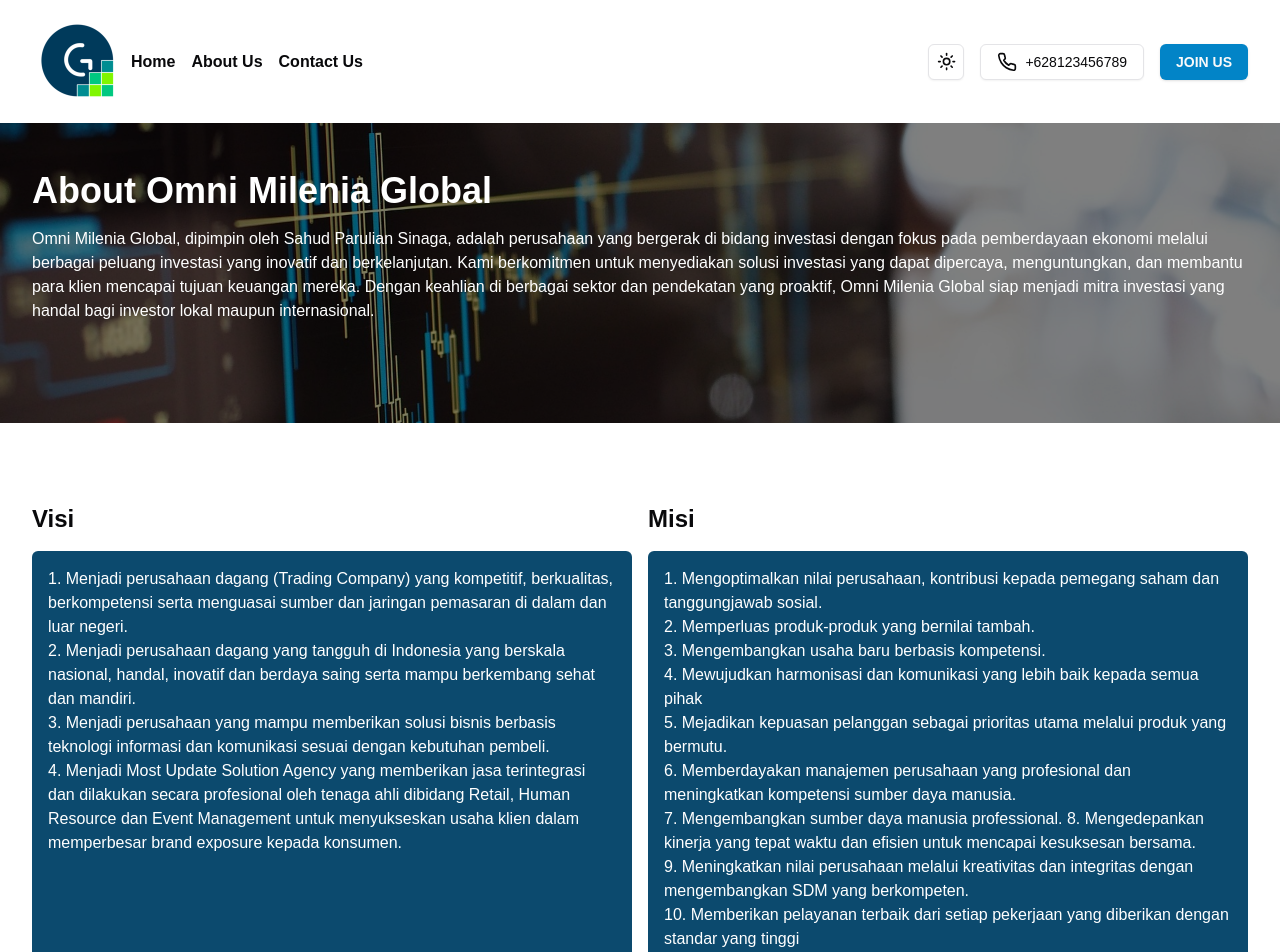
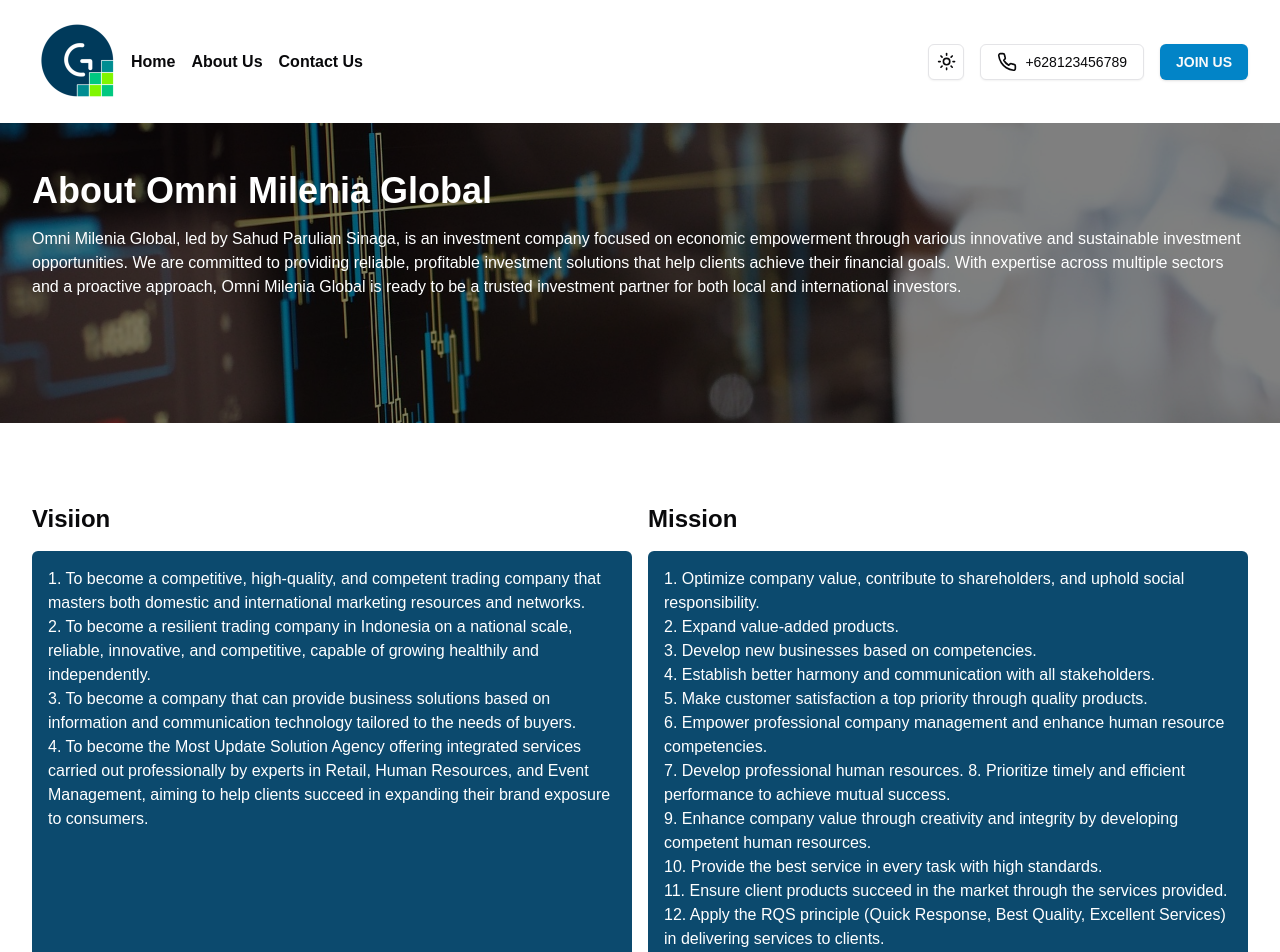
Before and after one commit to DriyandoAndreas/omniglobal, a Next.js app: page /about in a window 1280 px wide. Shown: the top 952 px of the page. Built offline with nearby package versions, Linux system fonts and the light colour scheme.

Commit message:
update ui & styling

```diff
--- a/src/app/about/page.tsx
+++ b/src/app/about/page.tsx
@@ -17,15 +17,14 @@ export default function page() {
             About Omni Milenia Global
           </h2>
           <p className="text-white ">
-            Omni Milenia Global, dipimpin oleh Sahud Parulian Sinaga, adalah
-            perusahaan yang bergerak di bidang investasi dengan fokus pada
-            pemberdayaan ekonomi melalui berbagai peluang investasi yang
-            inovatif dan berkelanjutan. Kami berkomitmen untuk menyediakan
-            solusi investasi yang dapat dipercaya, menguntungkan, dan membantu
-            para klien mencapai tujuan keuangan mereka. Dengan keahlian di
-            berbagai sektor dan pendekatan yang proaktif, Omni Milenia Global
-            siap menjadi mitra investasi yang handal bagi investor lokal maupun
-            internasional.
+            Omni Milenia Global, led by Sahud Parulian Sinaga, is an investment
+            company focused on economic empowerment through various innovative
+            and sustainable investment opportunities. We are committed to
+            providing reliable, profitable investment solutions that help
+            clients achieve their financial goals. With expertise across
+            multiple sectors and a proactive approach, Omni Milenia Global is
+            ready to be a trusted investment partner for both local and
+            international investors.
           </p>
         </div>
       </div>
@@ -33,77 +32,75 @@ export default function page() {
         <div className="py-8">
           <div className="md:flex lg:space-x-4">
             <div className="basis-1/2">
-              <h2 className="text-2xl font-bold py-4">Visi</h2>
+              <h2 className="text-2xl font-bold py-4">Visiion</h2>
               <div className="min-h-[500px] bg-sky-900 text-white p-4 rounded-md">
                 <ul>
                   <li>
-                    1. Menjadi perusahaan dagang (Trading Company) yang
-                    kompetitif, berkualitas, berkompetensi serta menguasai
-                    sumber dan jaringan pemasaran di dalam dan luar negeri.
+                    1. To become a competitive, high-quality, and competent
+                    trading company that masters both domestic and international
+                    marketing resources and networks.
                   </li>
                   <li>
-                    2. Menjadi perusahaan dagang yang tangguh di Indonesia yang
-                    berskala nasional, handal, inovatif dan berdaya saing serta
-                    mampu berkembang sehat dan mandiri.
+                    2. To become a resilient trading company in Indonesia on a
+                    national scale, reliable, innovative, and competitive,
+                    capable of growing healthily and independently.
                   </li>
                   <li>
-                    3. Menjadi perusahaan yang mampu memberikan solusi bisnis
-                    berbasis teknologi informasi dan komunikasi sesuai dengan
-                    kebutuhan pembeli.
+                    3. To become a company that can provide business solutions
+                    based on information and communication technology tailored
+                    to the needs of buyers.
                   </li>
                   <li>
-                    4. Menjadi Most Update Solution Agency yang memberikan jasa
-                    terintegrasi dan dilakukan secara profesional oleh tenaga
-                    ahli dibidang Retail, Human Resource dan Event Management
-                    untuk menyukseskan usaha klien dalam memperbesar brand
-                    exposure kepada konsumen.
+                    4. To become the Most Update Solution Agency offering
+                    integrated services carried out professionally by experts in
+                    Retail, Human Resources, and Event Management, aiming to
+                    help clients succeed in expanding their brand exposure to
+                    consumers.
                   </li>
                 </ul>
               </div>
             </div>
             <div className="basis-1/2">
-              <h2 className="text-2xl font-bold py-4">Misi</h2>
+              <h2 className="text-2xl font-bold py-4">Mission</h2>
               <div className="min-h-[500px] bg-sky-900 p-4 rounded-md text-white">
                 <ul>
                   <li>
-                    1. Mengoptimalkan nilai perusahaan, kontribusi kepada
-                    pemegang saham dan tanggungjawab sosial.
+                    1. Optimize company value, contribute to shareholders, and
+                    uphold social responsibility.
                   </li>
-                  <li>2. Memperluas produk-produk yang bernilai tambah.</li>
-                  <li>3. Mengembangkan usaha baru berbasis kompetensi.</li>
+                  <li>2. Expand value-added products.</li>
+                  <li>3. Develop new businesses based on competencies.</li>
                   <li>
-                    4. Mewujudkan harmonisasi dan komunikasi yang lebih baik
-                    kepada semua pihak
+                    4. Establish better harmony and communication with all
+                    stakeholders.
                   </li>
                   <li>
-                    5. Mejadikan kepuasan pelanggan sebagai prioritas utama
-                    melalui produk yang bermutu.
+                    5. Make customer satisfaction a top priority through quality
+                    products.
                   </li>
                   <li>
-                    6. Memberdayakan manajemen perusahaan yang profesional dan
-                    meningkatkan kompetensi sumber daya manusia.
+                    6. Empower professional company management and enhance human
+                    resource competencies.
                   </li>
                   <li>
-                    7. Mengembangkan sumber daya manusia professional. 8.
-                    Mengedepankan kinerja yang tepat waktu dan efisien untuk
-                    mencapai kesuksesan bersama.
+                    7. Develop professional human resources. 8. Prioritize
+                    timely and efficient performance to achieve mutual success.
                   </li>
                   <li>
-                    9. Meningkatkan nilai perusahaan melalui kreativitas dan
-                    integritas dengan mengembangkan SDM yang berkompeten.
+                    9. Enhance company value through creativity and integrity by
+                    developing competent human resources.
                   </li>
                   <li>
-                    10. Memberikan pelayanan terbaik dari setiap pekerjaan yang
-                    diberikan dengan standar yang tinggi
+                    10. Provide the best service in every task with high
+                    standards.
                   </li>
                   <li>
-                    11. Menjadikan produk klien sukses di market dari usaha jasa
-                    yang diberikan
+                    11. Ensure client products succeed in the market through the
+                    services provided.
                   </li>
                   <li>
-                    12. Melakukan prinsip RQS ( Quick Response, Best Quality,
-                    Excellent Services) dalam memberikan pelayanan kepada
-                    client.
+                    12. Apply the RQS principle (Quick Response, Best Quality,
+                    Excellent Services) in delivering services to clients.
                   </li>
                 </ul>
               </div>
```
